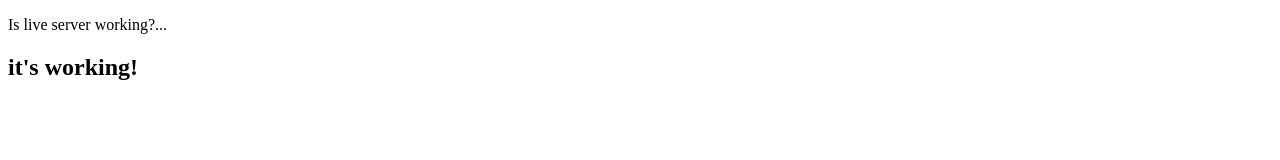
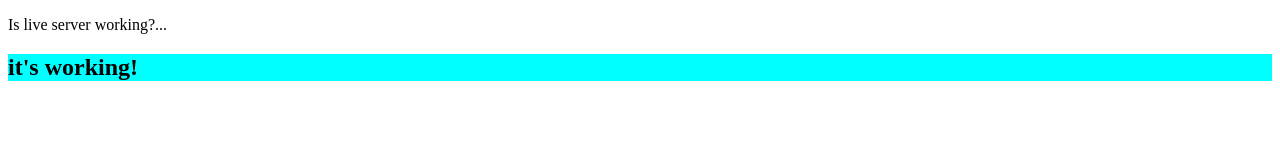
Before and after one commit to phrabos/test-live-serve-ext, a plain HTML site: page index.html in a window 1280 px wide. Drawn offline with Linux system fonts and the light colour scheme.

Commit message:
link css and change h2 tag background color

```diff
--- a/index.html
+++ b/index.html
@@ -4,10 +4,11 @@
     <meta charset="UTF-8">
     <meta name="viewport" content="width=device-width, initial-scale=1.0">
     <title>Test Live Server</title>
+    <link rel="stylesheet" href="style.css">
 </head>
 <body>
     <p>Is live server working?...</p>
-    <h2>it's working!</h2>
+    <h2 class="aqua">it's working!</h2>
 
 
 </body>
--- /dev/null
+++ b/style.css
@@ -0,0 +1,3 @@
+.aqua {
+    background-color: aqua;
+}
```
